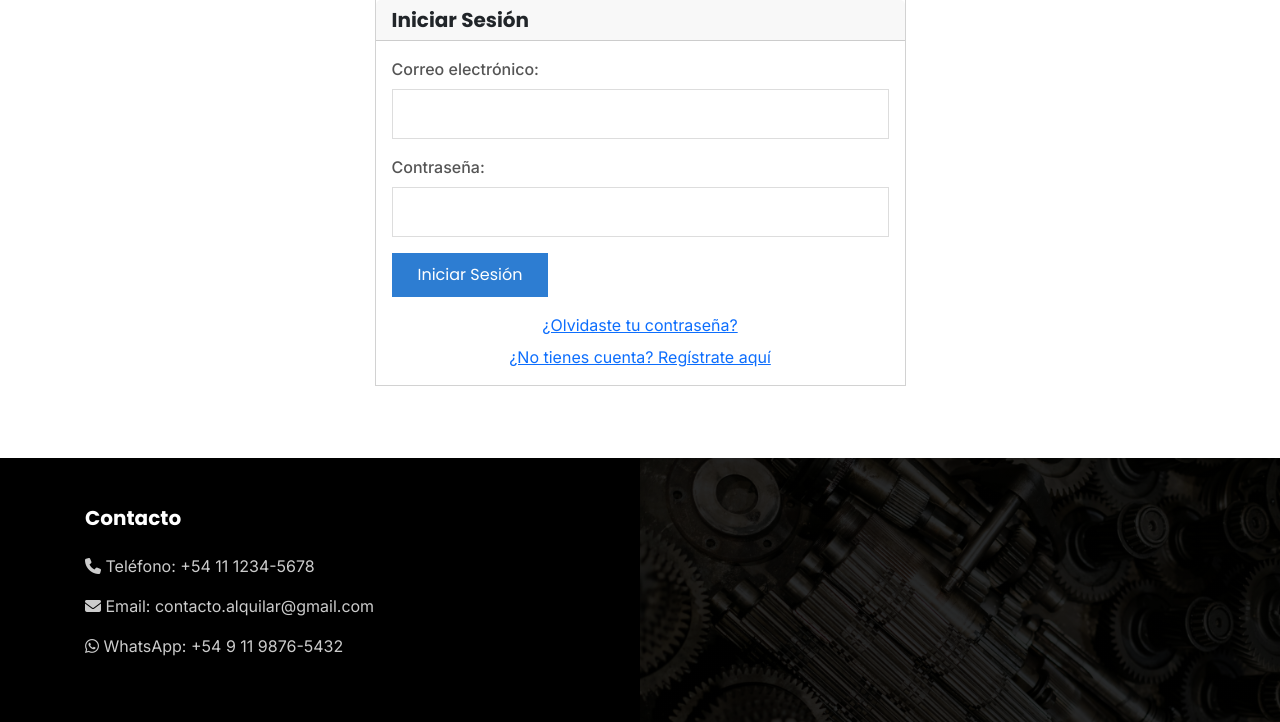
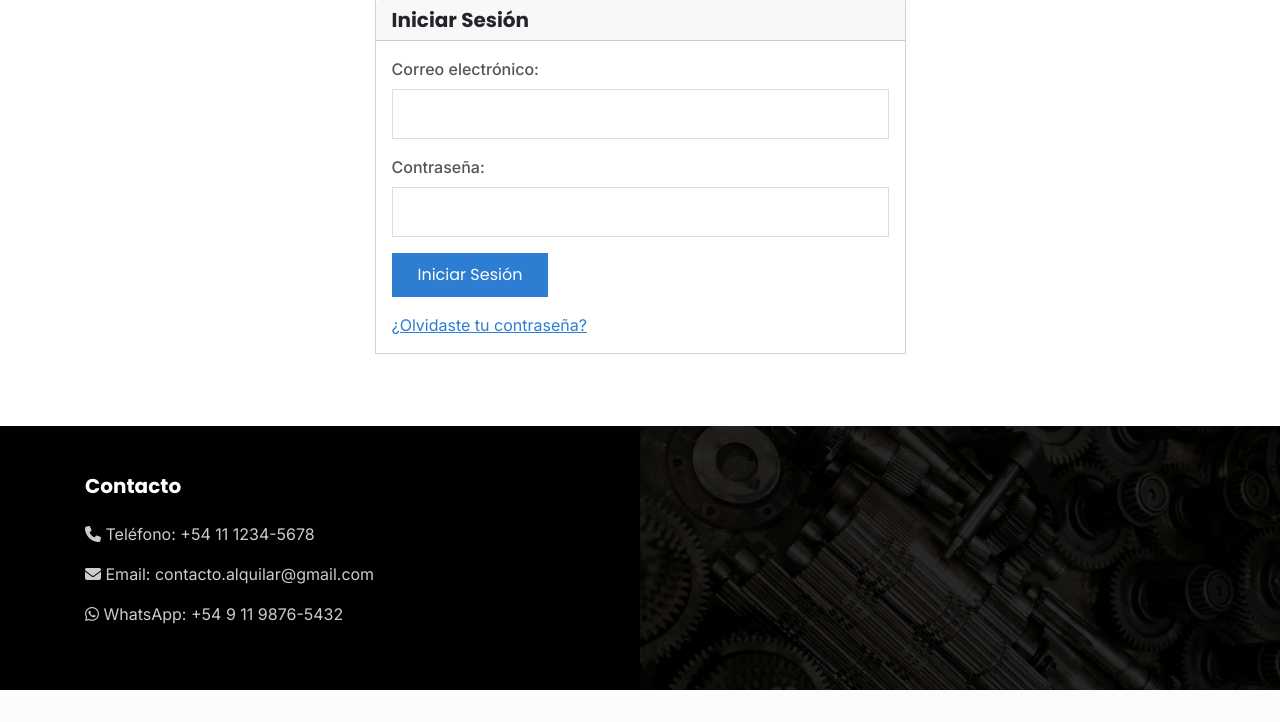
Before and after one commit to nunezValen/Alquil.Ar, a Django app: page /accounts/login/ in a window 1280 px wide. Shown: the part 153-875 px from the top of the page. After the commit the page ends 843 px from the top, so only its background shows below. Run offline with Django 5.2, Linux system fonts and the light colour scheme; data comes from the database, SQL or seed files in the repository.

Commit message:
style: Cambios de colores y alineación de textos

```diff
--- a/persona/templates/persona/login_unificado2.html
+++ b/persona/templates/persona/login_unificado2.html
@@ -28,11 +28,8 @@
                         <div class="mt-3">
                             <button type="submit" class="btn btn-primary">Iniciar Sesión</button>
                         </div>
-                        <div class="mt-3 text-center">
+                        <div class="mt-3">
                             <a href="{% url 'password_reset' %}">¿Olvidaste tu contraseña?</a>
-                        </div>
-                        <div class="mt-2 text-center">
-                            <a href="{% url 'persona:registrar_persona' %}">¿No tienes cuenta? Regístrate aquí</a>
                         </div>
                     </form>
                 </div>
@@ -124,5 +121,9 @@
 .login-footer a:hover {
     text-decoration: underline;
 }
+
+a {
+   color: #2D7DD2;
+}
 </style>
 {% endblock %}
```
